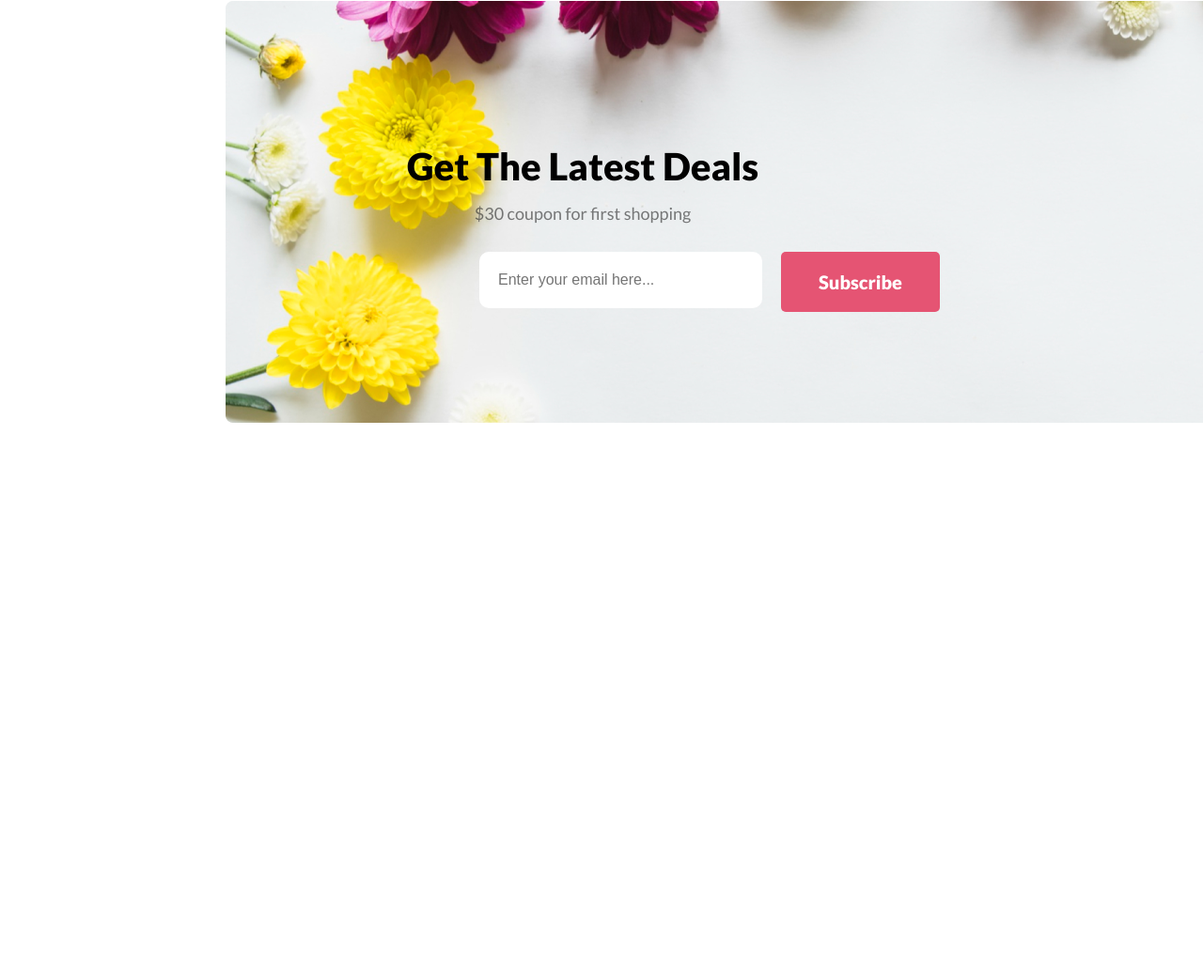
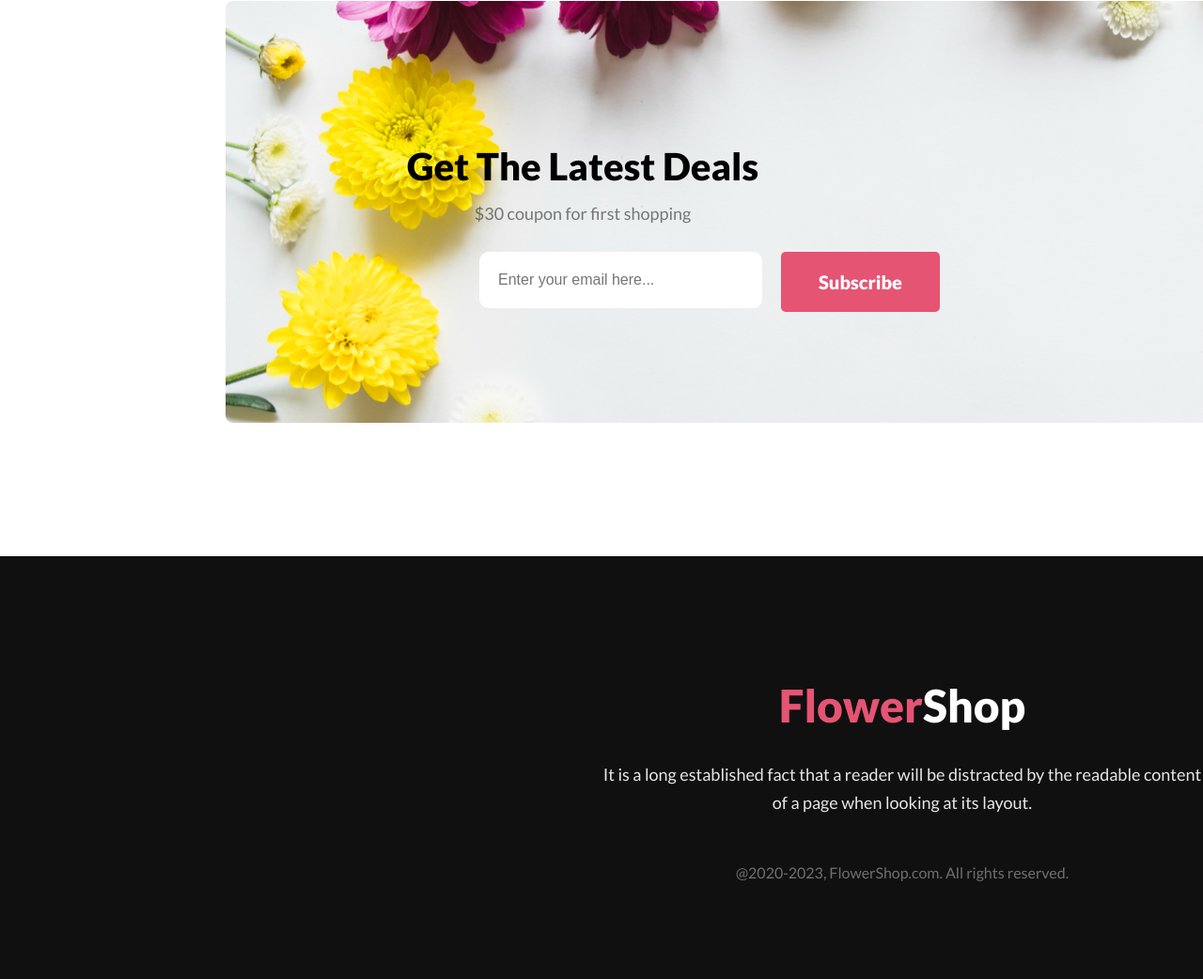
Before and after one commit to heeraraiyan/flower-shop, a plain HTML site: page index.html in a window 1280 px wide. Shown: the part 3809-4851 px from the top of the page at 94% size. Before the commit the page ends 4401 px from the top, so only its background shows below. Drawn offline with Linux system fonts and the light colour scheme.

Commit message:
footer section done

```diff
--- a/index.html
+++ b/index.html
@@ -118,6 +118,12 @@
 
     </main>
     <footer>
+        <div class="shop">
+            <h2 class="shop-title"><span style="color: #E55473;">Flower</span>Shop</h2>
+            <p class="shop-content">It is a long established fact that a reader will be distracted by the readable content<br> of a page when looking at its layout.</p>
+
+            <p class="shop-content-last">@2020-2023, FlowerShop.com. All rights reserved. </p>
+        </div>
 
     </footer>
 
--- a/styles/style.css
+++ b/styles/style.css
@@ -199,7 +199,7 @@ color: #272727;
 .extra{
     width: 85%;
     height: 200px;
-    background-color: rgba(229, 84, 115, 0.3);
+    background-color: rgba(229, 84, 115, 0.15);
     display: flex;
     margin: auto;
     justify-content: space-evenly;
@@ -275,3 +275,31 @@ border: none;
 .deals-container{
     padding-bottom: 130px;
 }
+/* footers designed */
+.shop{
+    width: 1920px;
+    height: 450px;
+    background-color: #111010;
+    text-align: center;
+
+
+}
+.shop-content{
+    color: rgba(255, 255, 255, 0.90);
+    font-size: 18px;
+    font-weight: 400;
+    line-height: 30px;
+}
+.shop-title{
+    color: white;
+    font-size: 48px;
+    font-weight: 900;
+    padding-top: 130px;
+    padding-bottom: 30px;
+}
+.shop-content-last{
+    color: rgba(255, 255, 255, 0.40);
+    font-size: 16px;
+    font-weight: 400;
+    padding-top: 50px;
+}
```
